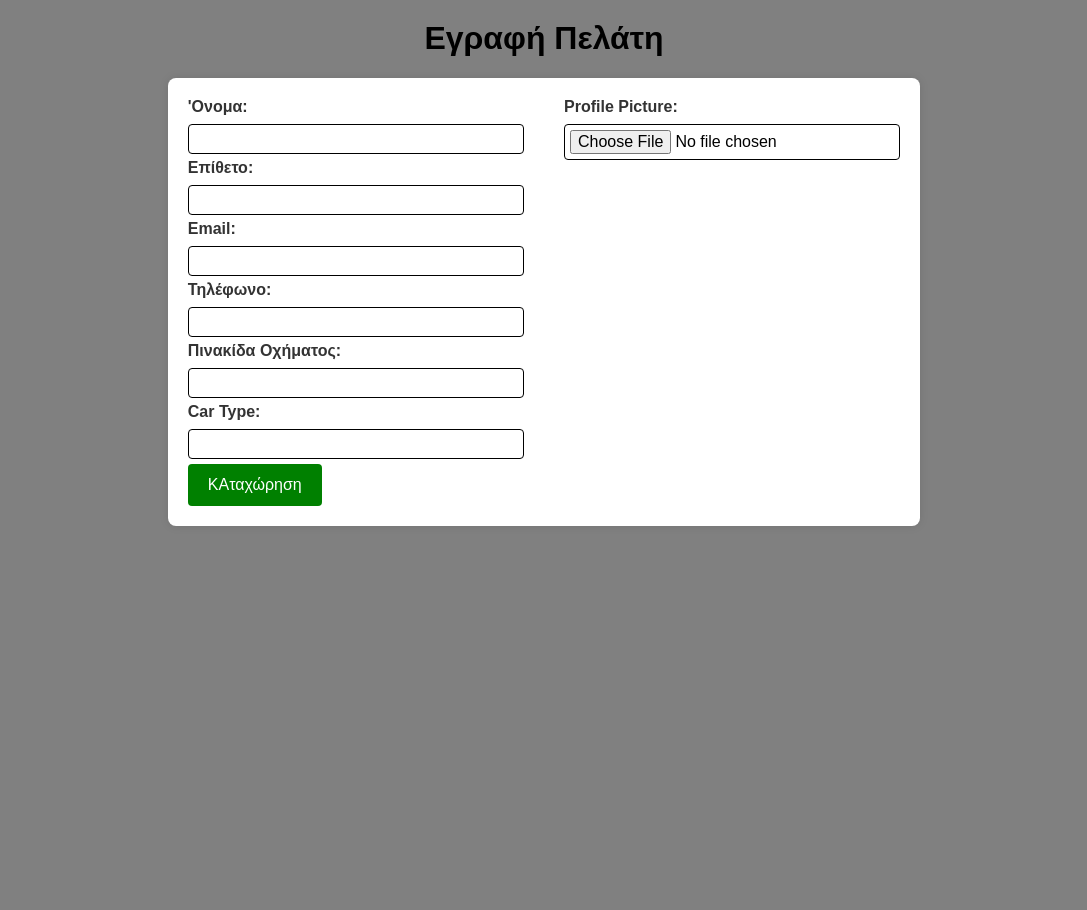
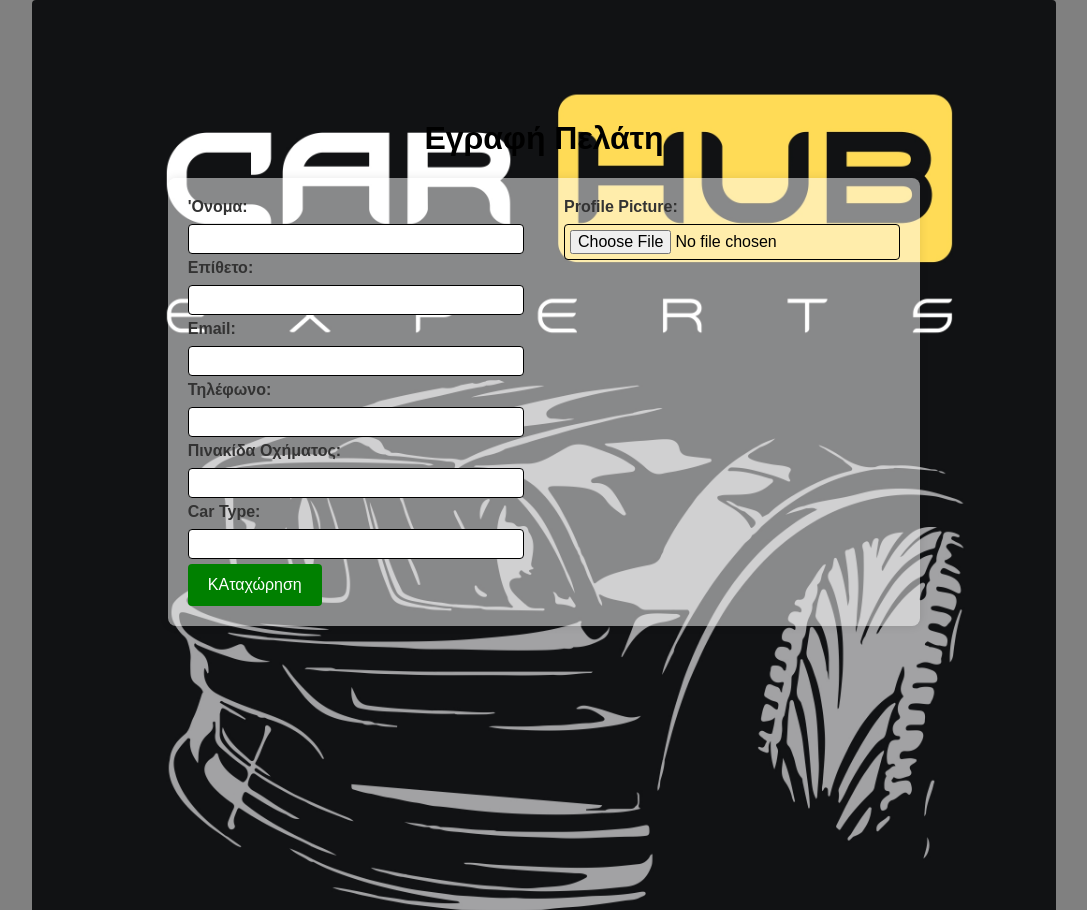
Before and after one commit to AntonisTaramigkos/CostumersApp, a website: page CreateCustomerForm/CreateCostumerForm.html in a window 1280 px wide. Shown: the top 910 px of the page, without its empty margins (96-1183 px from the left). Before the commit the page ends 820 px from the top, so only its background shows below. Drawn offline with Linux system fonts and the light colour scheme.

Commit message:
new branch for checking css

```diff
--- a/CreateCustomerForm/CreateCostumerForm.html
+++ b/CreateCustomerForm/CreateCostumerForm.html
@@ -6,14 +6,13 @@
     <link rel="stylesheet" href="./CreateCustomerForm.css">
     <title>Create Customer</title>
 </head>
-<body>
-
+<div class="carHub">
+        <img src="../img/carHubLogo/logo_page-0001.jpg" alt="Car Hub Logo">
+</div>
+<div class="content-overlay">
     <div class="title-container">
         <h1>Εγραφή Πελάτη</h1>
     </div>
-    <!-- <div class="carHub">
-        <img src="../img/carHubLogo" alt="Car Hub Logo">
-    </div> -->
     <div class="form-container">
         <form action="" id="profileForm">
             <div class="column-left">
@@ -47,6 +46,7 @@
 
         </form>
     </div>
+</div>
     <script src="./CreateCostumerForm.js"></script>
 </body>
 </html>
--- a/CreateCustomerForm/CreateCustomerForm.css
+++ b/CreateCustomerForm/CreateCustomerForm.css
@@ -1,4 +1,4 @@
-body {
+/* body {
     font-family: Arial, Helvetica, sans-serif;
     background-color: gray;
     margin: 0;
@@ -6,31 +6,35 @@ body {
     /* display: flex;
     justify-content: center;
     align-items: center; */
-    min-height: 100vh;
-}
+    /* min-height: 100vh;} */
 
 h1 {
     text-align: center;
     margin-top: 20px; /* Adjust as needed for spacing */
 }
-.carHub {
-    /* text-align: right; */
-    justify-content:flex-end ;
-}
+
 .form-container {
     margin: 0 20px;
 }
-
+/* .carHub {
+    width: 80%;
+    height: 80vh;
+    min-height: 600px;
+    display: flex;
+    justify-content: center;
+    align-items: center;
+} */
 form {
-    background-color: #fff;
+    position: relative;
+    background-color: rgba(255, 255, 255, 0.5);
     border-radius: 8px;
     box-shadow: 0 0 10px rgba(0, 0, 0, 0.1);
-    padding: 20px;
+    padding: 50px;
     width: 100%;
     box-sizing: border-box;
     margin-top: 20px;
     display: flex;
-    margin: 0 auto; /* Center the form-container horizontally */
+    margin: auto; /* Center the form-container horizontally */
     width: fit-content; /* Adjust the width to fit its content */
     padding: 20px; /* Added some padding around the form for spacing */
 }
@@ -80,3 +84,38 @@ img {
     margin-bottom: 16px;
     border-radius: 4px;
 }
+
+body {
+    font-family: Arial, Helvetica, sans-serif;
+    background-color: gray;
+    margin: 0;
+    padding: 0;
+    min-height: 100vh;
+    display: flex;
+    justify-content: center;
+    align-items: center;
+    position: relative; /* This is important to position elements inside it */
+}
+
+.content-overlay {
+    width: 70%;
+    height: 50%;
+    min-height: 600px;
+    position: absolute;
+    width: 80%;
+    max-width: 1200px; /* Adjust this value as needed */
+    z-index: 2; /* This ensures that the overlay is above the background */
+}
+
+.carHub {
+    width: 80%;
+    height: 80vh;
+    min-height: 600px;
+    position: absolute;
+    top: 0;
+    left: 50%;
+    transform: translateX(-50%);
+    z-index: 1; /* Lower than content-overlay */
+}
+
+/* Adjustments to other styles might be needed to ensure they fit well within this new structure */
```
Also changed, not shown: img/carHubLogo/logo_page-0001.jpg (added).
